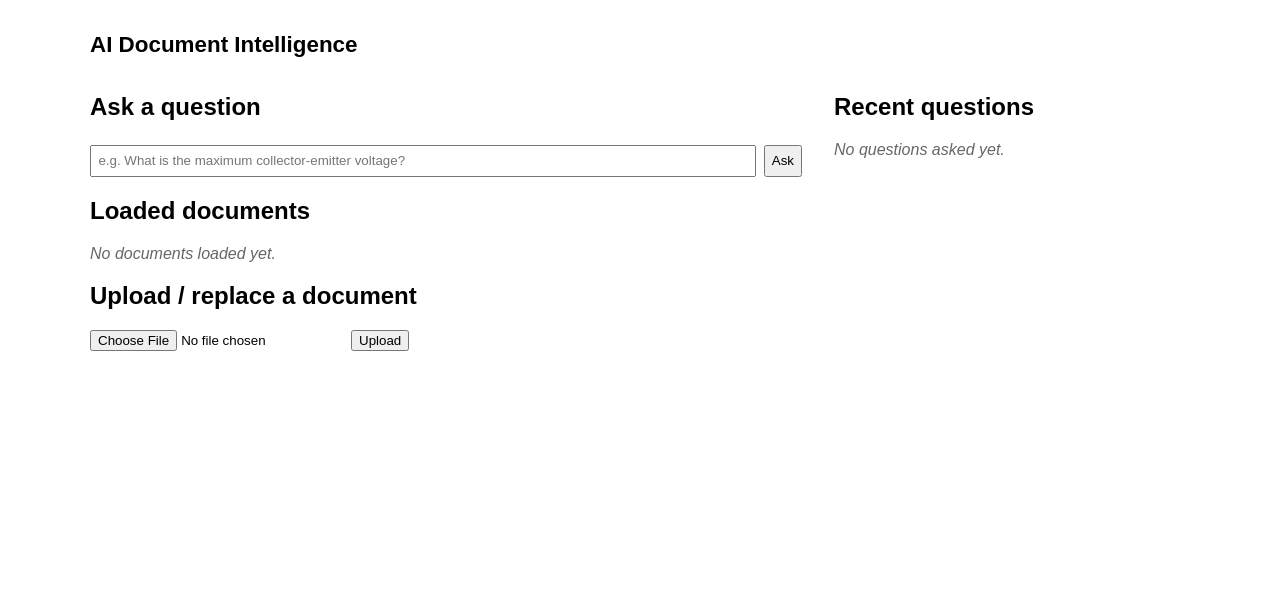
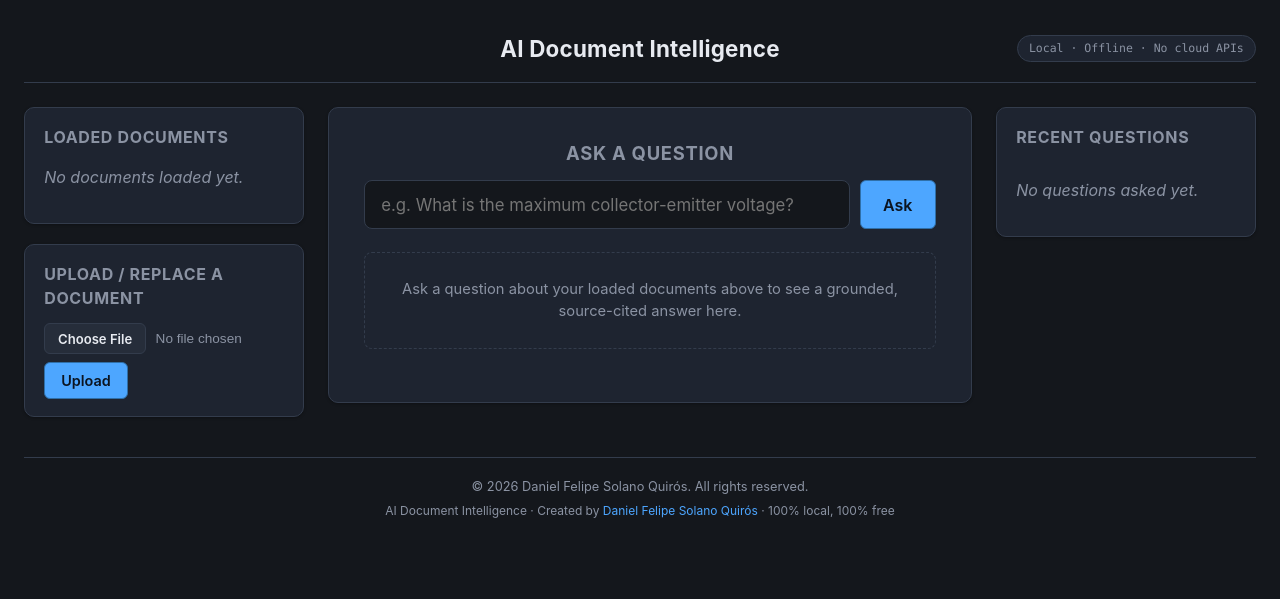
Before and after one commit to DnlSQ/AI-Document-Intelligence, a Flask app: page / in a window 1280 px wide. Shown: the top 599 px of the page. Run offline with Flask 3, Linux system fonts and the light colour scheme; data that the repository does not hold is empty; some libraries are stand-ins or nearby versions.

Commit message:
feat: V8.1 UI/UX overhaul - dark industrial theme, three-column layout, legal footer
Co-Authored-By: Claude Sonnet 5 <noreply@anthropic.com>
Claude-Session: https://claude.ai/code/session_016S2gGemtbCcEMUzZbHxM9u

```diff
--- a/src/webapp.py
+++ b/src/webapp.py
@@ -26,7 +26,7 @@ from src.chunk_store import load_all_chunks
 from src.qa_history import save_qa_pair, load_history
 from src.config import DOCUMENTS_FOLDER, CHUNK_DB_PATH
 
-app = Flask(__name__, template_folder="../templates")
+app = Flask(__name__, template_folder="../templates", static_folder="../static")
 
 # Local, single-user tool with no authentication. The session is
 # only ever used to pass the result of the last /ask POST to the
--- /dev/null
+++ b/static/style.css
@@ -0,0 +1,503 @@
+/*
+ * AI Document Intelligence - V8.1 UI/UX Overhaul.
+ *
+ * Dark, industrial/technical theme - confirmed with Daniel before
+ * implementation. All fonts are system stacks (no external font
+ * or CDN loading of any kind): the project must remain usable
+ * without an internet connection, so this file never references
+ * anything outside itself.
+ *
+ * Layout revised after live review: three columns instead of two
+ * - documents/upload management on the left, the ask-a-question
+ * chat area as the wide center focus, history on the right - and
+ * the loading spinner was removed from the Ask/Upload buttons
+ * (it had a display bug making it always visible, not just while
+ * busy - see the .spinner rule below for the fix, kept for the
+ * delete button which still uses it).
+ */
+
+:root {
+    /* Bumped panel/border contrast against --bg after live review -
+       #1c2028 vs #14171c read as almost the same shade, so card
+       boundaries were hard to see (most visible on the ask-card,
+       which has little content in its empty state). */
+    --bg: #14171c;
+    --panel: #1e2430;
+    --panel-alt: #262d3a;
+    --border: #333c4c;
+    --text: #e7eaf0;
+    --text-muted: #8b93a3;
+
+    --accent: #4da6ff;
+    --accent-dim: #2f6fa8;
+    --accent-soft: rgba(77, 166, 255, 0.12);
+
+    --success: #4caf82;
+    --success-bg: rgba(76, 175, 130, 0.12);
+    --warning: #ffab40;
+    --warning-bg: rgba(255, 171, 64, 0.12);
+    --error: #ff6b6b;
+    --error-bg: rgba(255, 107, 107, 0.12);
+
+    --sans-font: -apple-system, BlinkMacSystemFont, "Segoe UI", Roboto, Arial, sans-serif;
+    --mono-font: ui-monospace, SFMono-Regular, Consolas, "Liberation Mono", monospace;
+}
+
+* {
+    box-sizing: border-box;
+}
+
+body {
+    background: var(--bg);
+    color: var(--text);
+    font-family: var(--sans-font);
+    /* Widened after live review - 1300px left large empty gutters
+       on a wide monitor, pushing the side columns in from the
+       edges instead of using the available screen. */
+    max-width: 1700px;
+    margin: 2rem auto;
+    padding: 0 1.5rem 3rem;
+    line-height: 1.5;
+}
+
+/* Grid instead of flex/space-between so the title is centered on
+   the header's actual width, not just "pushed away from the badge"
+   - the empty first column balances the badge's width in the third
+   column, keeping the title dead-center regardless of badge width. */
+header.app-header {
+    display: grid;
+    grid-template-columns: 1fr auto 1fr;
+    align-items: center;
+    gap: 0.5rem;
+    margin-bottom: 1.5rem;
+    border-bottom: 1px solid var(--border);
+    padding-bottom: 1rem;
+}
+
+header.app-header .header-spacer {
+    grid-column: 1;
+}
+
+h1 {
+    grid-column: 2;
+    font-size: 1.4rem;
+    margin: 0;
+    letter-spacing: 0.01em;
+    text-align: center;
+}
+
+header.app-header .badge {
+    grid-column: 3;
+    justify-self: end;
+}
+
+.badge {
+    font-family: var(--mono-font);
+    font-size: 0.72rem;
+    color: var(--text-muted);
+    border: 1px solid var(--border);
+    border-radius: 999px;
+    padding: 0.25rem 0.7rem;
+    background: var(--panel);
+    white-space: nowrap;
+}
+
+h2 {
+    font-size: 1rem;
+    text-transform: uppercase;
+    letter-spacing: 0.04em;
+    color: var(--text-muted);
+    margin: 0 0 0.8rem;
+}
+
+.layout {
+    display: flex;
+    gap: 1.5rem;
+    align-items: flex-start;
+}
+
+.documents-column {
+    flex: 1;
+    min-width: 280px;
+    display: flex;
+    flex-direction: column;
+    gap: 1.25rem;
+}
+
+.main-column {
+    /* Bumped from 2 to 3 (documents/history stay at 1 each) so the
+       ask-a-question column visibly dominates the page instead of
+       just matching the two side columns combined. */
+    flex: 3;
+    min-width: 0;
+    display: flex;
+    flex-direction: column;
+    gap: 1.25rem;
+}
+
+.history-column {
+    flex: 1;
+    min-width: 260px;
+}
+
+.card {
+    background: var(--panel);
+    border: 1px solid var(--border);
+    border-radius: 10px;
+    padding: 1.1rem 1.2rem;
+    /* Subtle shadow so a card's edge reads clearly even where its
+       background is close in tone to the page behind it. */
+    box-shadow: 0 1px 3px rgba(0, 0, 0, 0.3);
+}
+
+/* The ask-a-question card is the visual centerpiece of the page -
+   larger type, more padding. The empty-state placeholder below
+   (.ask-placeholder) gives it real content to hold before any
+   question has been asked, instead of a blank void. */
+.ask-card {
+    padding: 2rem 2.2rem 2.4rem;
+}
+
+.ask-card h2 {
+    font-size: 1.15rem;
+    text-align: center;
+}
+
+/* The card itself is wide (flex: 3, see .main-column above), but
+   its actual content - the input row, the answer, the placeholder
+   - is capped and centered within it, so it reads as a focused,
+   centered chat panel rather than one long stretched-out input. */
+.ask-card .ask-form,
+.ask-card .bubble-thread,
+.ask-placeholder {
+    max-width: 720px;
+    margin-left: auto;
+    margin-right: auto;
+}
+
+.ask-placeholder {
+    margin-top: 1.4rem;
+    padding: 1.6rem 1.1rem;
+    border: 1px dashed var(--border);
+    border-radius: 8px;
+    color: var(--text-muted);
+    font-size: 0.92rem;
+    text-align: center;
+}
+
+/* Forms */
+
+form.ask-form {
+    display: flex;
+    gap: 0.6rem;
+}
+
+.ask-card input[type="text"] {
+    flex: 1;
+    padding: 0.85rem 1rem;
+    background: var(--bg);
+    border: 1px solid var(--border);
+    border-radius: 8px;
+    color: var(--text);
+    font-family: var(--sans-font);
+    font-size: 1.05rem;
+}
+
+.ask-card input[type="text"]:focus {
+    outline: none;
+    border-color: var(--accent);
+}
+
+.ask-card .ask-form button {
+    font-size: 1rem;
+    padding: 0.7rem 1.4rem;
+}
+
+form.upload-form {
+    display: flex;
+    gap: 0.5rem;
+    align-items: center;
+    flex-wrap: wrap;
+}
+
+input[type="file"] {
+    color: var(--text-muted);
+    font-size: 0.85rem;
+    /* Flex items default to min-width: auto, which stops a native
+       file input from ever shrinking below its own content width -
+       that's what pushed it past the card's edge. min-width: 0
+       lets it actually respect the card's available width. */
+    min-width: 0;
+    max-width: 100%;
+    flex: 1 1 auto;
+}
+
+/* The browser's own "choose file" button ignores page CSS by
+   default and renders as a plain light-gray system button, which
+   broke the dark theme (a bright white patch in the upload card).
+   ::file-selector-button is the standard hook to restyle it -
+   supported in every current browser (Chrome/Edge, Firefox 106+,
+   Safari 16+); an older browser just falls back to its native
+   look, so this degrades safely rather than breaking anything. */
+input[type="file"]::file-selector-button {
+    font-family: var(--sans-font);
+    font-size: 0.82rem;
+    font-weight: 600;
+    padding: 0.4rem 0.8rem;
+    border-radius: 6px;
+    border: 1px solid var(--border);
+    background: var(--panel-alt);
+    color: var(--text);
+    cursor: pointer;
+    margin-right: 0.6rem;
+}
+
+input[type="file"]::file-selector-button:hover {
+    background: var(--border);
+}
+
+button {
+    font-family: var(--sans-font);
+    font-size: 0.9rem;
+    font-weight: 600;
+    padding: 0.55rem 1rem;
+    border-radius: 6px;
+    border: 1px solid var(--accent-dim);
+    background: var(--accent);
+    color: #0b1420;
+    cursor: pointer;
+    display: inline-flex;
+    align-items: center;
+    gap: 0.5rem;
+    transition: opacity 0.15s ease;
+}
+
+button:hover:not(:disabled) {
+    opacity: 0.88;
+}
+
+button:disabled {
+    cursor: default;
+    opacity: 0.6;
+}
+
+button.danger {
+    background: transparent;
+    color: var(--error);
+    border-color: var(--error);
+}
+
+#delete-btn {
+    margin-top: 0.8rem;
+}
+
+/* Busy spinner - only used by the delete button now (the Ask/Upload
+   buttons no longer show a loading animation, per live review).
+   Bug fixed here: `display` is set on the :not([hidden]) variant,
+   not on the base .spinner rule, so when the `hidden` attribute is
+   present nothing overrides the browser's own [hidden]{display:none}
+   default - previously an author rule of equal specificity beat it,
+   so the circle was visible even at rest. */
+.spinner {
+    width: 13px;
+    height: 13px;
+    border: 2px solid rgba(11, 20, 32, 0.35);
+    border-top-color: #0b1420;
+    border-radius: 50%;
+    animation: spin 0.6s linear infinite;
+}
+
+.spinner:not([hidden]) {
+    display: inline-block;
+}
+
+@keyframes spin {
+    to {
+        transform: rotate(360deg);
+    }
+}
+
+/* Tables */
+
+table {
+    border-collapse: collapse;
+    width: 100%;
+    margin-top: 0.5rem;
+}
+
+th, td {
+    text-align: left;
+    padding: 0.5rem 0.6rem;
+    border-bottom: 1px solid var(--border);
+}
+
+th {
+    color: var(--text-muted);
+    font-weight: 600;
+    font-size: 0.8rem;
+    text-transform: uppercase;
+    letter-spacing: 0.03em;
+}
+
+th:first-child, td:first-child {
+    width: 2rem;
+}
+
+tbody tr:hover {
+    background: var(--panel-alt);
+}
+
+td.chunk-count {
+    font-family: var(--mono-font);
+    color: var(--text-muted);
+}
+
+.empty {
+    color: var(--text-muted);
+    font-style: italic;
+}
+
+/* Status boxes */
+
+.error-box, .warning-box, .success-box {
+    margin-top: 1rem;
+    padding: 0.7rem 0.9rem;
+    border-radius: 6px;
+    font-size: 0.9rem;
+}
+
+.error-box {
+    background: var(--error-bg);
+    color: var(--error);
+    border: 1px solid rgba(255, 107, 107, 0.35);
+}
+
+.warning-box {
+    background: var(--warning-bg);
+    color: var(--warning);
+    border: 1px solid rgba(255, 171, 64, 0.35);
+}
+
+.success-box {
+    background: var(--success-bg);
+    color: var(--success);
+    border: 1px solid rgba(76, 175, 130, 0.35);
+}
+
+/* Chat-style bubbles - shared by the "latest answer" area and the
+   history panel, so a fresh answer and a past one look the same
+   kind of thing. */
+
+.bubble-thread {
+    display: flex;
+    flex-direction: column;
+    gap: 0.6rem;
+}
+
+.ask-card .bubble-thread {
+    margin-top: 1.4rem;
+    min-height: 140px;
+}
+
+.bubble {
+    border-radius: 10px;
+    padding: 0.65rem 0.85rem;
+    font-size: 0.92rem;
+}
+
+.ask-card .bubble {
+    padding: 0.9rem 1.1rem;
+    font-size: 1rem;
+}
+
+.bubble .bubble-label {
+    font-family: var(--mono-font);
+    font-size: 0.68rem;
+    text-transform: uppercase;
+    letter-spacing: 0.05em;
+    color: var(--text-muted);
+    margin-bottom: 0.25rem;
+}
+
+.bubble.question {
+    background: var(--accent-soft);
+    border: 1px solid var(--accent-dim);
+}
+
+.bubble.answer {
+    background: var(--panel-alt);
+    border: 1px solid var(--border);
+}
+
+/* Caps the history panel's height instead of letting it grow the
+   whole page taller as more Q&A pairs accumulate (up to
+   HISTORY_DISPLAY_LIMIT = 10 entries) - the heading stays put and
+   only .history-list scrolls internally. */
+.history-card {
+    display: flex;
+    flex-direction: column;
+    max-height: 80vh;
+}
+
+.history-list {
+    overflow-y: auto;
+    padding-right: 0.4rem;
+    /* Firefox */
+    scrollbar-width: thin;
+    scrollbar-color: var(--border) transparent;
+}
+
+.history-list::-webkit-scrollbar {
+    width: 8px;
+}
+
+.history-list::-webkit-scrollbar-track {
+    background: transparent;
+}
+
+.history-list::-webkit-scrollbar-thumb {
+    background: var(--border);
+    border-radius: 4px;
+}
+
+.history-list::-webkit-scrollbar-thumb:hover {
+    background: var(--accent-dim);
+}
+
+.history-entry {
+    margin-bottom: 1rem;
+}
+
+.history-entry .asked-at {
+    font-family: var(--mono-font);
+    font-size: 0.7rem;
+    color: var(--text-muted);
+    margin-top: 0.35rem;
+}
+
+/* Legal / attribution footer - year is filled in by the small
+   script at the bottom of index.html (new Date().getFullYear()),
+   so this never needs an annual code change. */
+.app-footer {
+    margin-top: 2.5rem;
+    padding-top: 1.2rem;
+    border-top: 1px solid var(--border);
+    text-align: center;
+    color: var(--text-muted);
+    font-size: 0.8rem;
+    line-height: 1.6;
+}
+
+.app-footer a {
+    color: var(--accent);
+    text-decoration: none;
+}
+
+.app-footer a:hover {
+    text-decoration: underline;
+}
+
+.footer-meta {
+    font-size: 0.75rem;
+    margin-top: 0.2rem;
+}
--- a/templates/index.html
+++ b/templates/index.html
@@ -3,51 +3,18 @@
 <head>
     <meta charset="UTF-8">
     <title>AI Document Intelligence</title>
-    <style>
-        body { font-family: sans-serif; max-width: 1100px; margin: 2rem auto; padding: 0 1rem; }
-        h1 { font-size: 1.4rem; }
-        .layout { display: flex; gap: 2rem; align-items: flex-start; }
-        .main-column { flex: 2; min-width: 0; }
-        .history-column { flex: 1; min-width: 260px; }
-        table { border-collapse: collapse; width: 100%; margin-top: 1rem; }
-        th, td { text-align: left; padding: 0.4rem 0.6rem; border-bottom: 1px solid #ddd; }
-        th:first-child, td:first-child { width: 2rem; }
-        .empty { color: #666; font-style: italic; }
-        form.ask-form { margin-top: 1.5rem; display: flex; gap: 0.5rem; }
-        form.ask-form input[type="text"] { flex: 1; padding: 0.4rem; }
-        form.upload-form { margin-top: 1rem; display: flex; gap: 0.5rem; align-items: center; }
-        #delete-btn { margin-top: 0.8rem; }
-        .answer-box { margin-top: 1rem; padding: 0.8rem; background: #f4f4f4; border-radius: 4px; }
-        .answer-box .question { font-weight: bold; margin-bottom: 0.4rem; }
-        .error-box { margin-top: 1rem; padding: 0.8rem; background: #fdecea; color: #7a1f1f; border-radius: 4px; }
-        .warning-box { margin-top: 1rem; padding: 0.8rem; background: #fff4e0; color: #7a5b1f; border-radius: 4px; }
-        .success-box { margin-top: 1rem; padding: 0.8rem; background: #e8f5e9; color: #1f7a34; border-radius: 4px; }
-        .history-entry { margin-bottom: 1rem; padding: 0.6rem; background: #fafafa; border: 1px solid #eee; border-radius: 4px; }
-        .history-entry .question { font-weight: bold; margin-bottom: 0.3rem; }
-        .history-entry .answer { font-size: 0.9rem; color: #333; }
-        .history-entry .asked-at { font-size: 0.75rem; color: #999; margin-top: 0.3rem; }
-    </style>
+    <link rel="stylesheet" href="{{ url_for('static', filename='style.css') }}">
 </head>
 <body>
+    <header class="app-header">
+        <span class="header-spacer" aria-hidden="true"></span>
         <h1>AI Document Intelligence</h1>
+        <span class="badge">Local &middot; Offline &middot; No cloud APIs</span>
+    </header>
 
     <div class="layout">
-        <div class="main-column">
-            <h2>Ask a question</h2>
-            <form class="ask-form" method="post" action="/ask">
-                <input type="text" name="question" placeholder="e.g. What is the maximum collector-emitter voltage?" value="{{ question or '' }}">
-                <button type="submit">Ask</button>
-            </form>
-
-            {% if error %}
-            <div class="error-box">{{ error }}</div>
-            {% elif answer %}
-            <div class="answer-box">
-                <div class="question">{{ question }}</div>
-                <div>{{ answer }}</div>
-            </div>
-            {% endif %}
-
+        <div class="documents-column">
+            <section class="card">
                 <h2>Loaded documents</h2>
                 {% if documents %}
                 <form method="post" action="/delete" id="delete-form">
@@ -57,11 +24,14 @@
                         <tr>
                             <td><input type="radio" name="source" value="{{ doc.source }}" class="delete-radio"></td>
                             <td>{{ doc.display_name }}</td>
-                        <td>{{ doc.chunk_count }}</td>
+                            <td class="chunk-count">{{ doc.chunk_count }}</td>
                         </tr>
                         {% endfor %}
                     </table>
-                <button type="submit" id="delete-btn" disabled>Delete selected document</button>
+                    <button type="submit" id="delete-btn" class="danger" disabled>
+                        <span class="btn-label">Delete selected document</span>
+                        <span class="spinner" hidden></span>
+                    </button>
                 </form>
                 <script>
                     (function () {
@@ -85,7 +55,9 @@
                             var name = row ? row.children[1].textContent : "the selected document";
                             if (!confirm("Delete " + name + "? This cannot be undone.")) {
                                 event.preventDefault();
+                                return;
                             }
+                            setButtonBusy(deleteBtn, "Deleting...");
                         });
                     })();
                 </script>
@@ -97,11 +69,13 @@
                 {% elif delete_message %}
                 <div class="success-box">{{ delete_message }}</div>
                 {% endif %}
+            </section>
 
+            <section class="card">
                 <h2>Upload / replace a document</h2>
-            <form class="upload-form" method="post" action="/upload" enctype="multipart/form-data">
+                <form class="upload-form" method="post" action="/upload" enctype="multipart/form-data" id="upload-form">
                     <input type="file" name="document" accept=".pdf">
-                <button type="submit">Upload</button>
+                    <button type="submit" id="upload-btn">Upload</button>
                 </form>
 
                 {% if upload_error %}
@@ -111,15 +85,51 @@
                 {% elif upload_message %}
                 <div class="success-box">{{ upload_message }}</div>
                 {% endif %}
+            </section>
+        </div>
+
+        <div class="main-column">
+            <section class="card ask-card">
+                <h2>Ask a question</h2>
+                <form class="ask-form" method="post" action="/ask">
+                    <input type="text" name="question" placeholder="e.g. What is the maximum collector-emitter voltage?" value="{{ question or '' }}">
+                    <button type="submit" id="ask-btn">Ask</button>
+                </form>
+
+                {% if error %}
+                <div class="error-box">{{ error }}</div>
+                {% elif answer %}
+                <div class="bubble-thread">
+                    <div class="bubble question">
+                        <div class="bubble-label">Question</div>
+                        {{ question }}
+                    </div>
+                    <div class="bubble answer">
+                        <div class="bubble-label">Answer</div>
+                        {{ answer }}
+                    </div>
+                </div>
+                {% else %}
+                <p class="ask-placeholder">Ask a question about your loaded documents above to see a grounded, source-cited answer here.</p>
+                {% endif %}
+            </section>
         </div>
 
         <div class="history-column">
+            <section class="card history-card">
                 <h2>Recent questions</h2>
+                <div class="history-list">
                     {% if history %}
                     {% for entry in history %}
-            <div class="history-entry">
-                <div class="question">{{ entry.question }}</div>
-                <div class="answer">{{ entry.answer }}</div>
+                    <div class="bubble-thread history-entry">
+                        <div class="bubble question">
+                            <div class="bubble-label">Question</div>
+                            {{ entry.question }}
+                        </div>
+                        <div class="bubble answer">
+                            <div class="bubble-label">Answer</div>
+                            {{ entry.answer }}
+                        </div>
                         <div class="asked-at">{{ entry.asked_at }}</div>
                     </div>
                     {% endfor %}
@@ -127,6 +137,39 @@
                     <p class="empty">No questions asked yet.</p>
                     {% endif %}
                 </div>
+            </section>
         </div>
+    </div>
+
+    <footer class="app-footer">
+        <div>&copy; <span id="copyright-year"></span> Daniel Felipe Solano Quirós. All rights reserved.</div>
+        <div class="footer-meta">
+            AI Document Intelligence &middot; Created by
+            <a href="https://www.linkedin.com/in/daniel-felipe-solano-quiros" target="_blank" rel="noopener noreferrer">Daniel Felipe Solano Quirós</a>
+            &middot; 100% local, 100% free
+        </div>
+    </footer>
+
+    <script>
+        // Busy feedback: only the delete button uses this now (Ask
+        // and Upload lost the spinner/text-swap after live review -
+        // this function is kept only for the delete confirm() flow
+        // above).
+        function setButtonBusy(button, busyLabel) {
+            var label = button.querySelector(".btn-label");
+            var spinner = button.querySelector(".spinner");
+            button.disabled = true;
+            if (label) {
+                label.textContent = busyLabel;
+            }
+            if (spinner) {
+                spinner.hidden = false;
+            }
+        }
+
+        // Footer copyright year: computed client-side so it never
+        // needs a code change or a backend value - just today's date.
+        document.getElementById("copyright-year").textContent = new Date().getFullYear();
+    </script>
 </body>
 </html>
```
Lines whose indentation alone changed are shown as unchanged.
